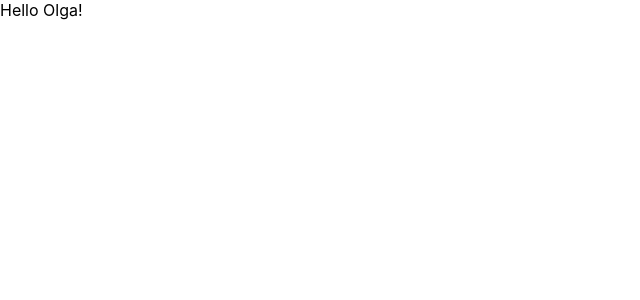
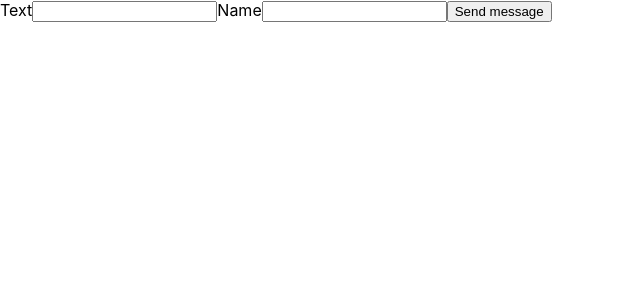
Before and after one commit to Fault1err/GB-React_new, a React (Create React App) app: page / in a window 1280 px wide. Shown: the top 300 px of the page, without its empty margins (0-640 px from the left). Built offline with nearby package versions, Linux system fonts and the light colour scheme.

Commit message:
feat: lesson 2

```diff
--- a/src/App.jsx
+++ b/src/App.jsx
@@ -1,12 +1,60 @@
+import React, { useState, useEffect, UseRef } from 'react';
 import './App.css';
-import Message from './message';
+// import Message from './message';
 
-function App(props) {
-  const name = "Hello Olga!"
+function App() {
+  const [messageList, setMessageList] = useState([]);
+  const [text, setText] = useState('');
+  const [author, setAuthor] = useState('');
+
+  useEffect(() => {
+    setTimeout(() => (
+      botAnswer(messageList)
+    ), 2000)
+  }, [messageList])
+
+  const handleSubmit = (e) => {
+    e.preventDefault();
+
+    setMessageList(prevState => [...prevState, {
+      id: giveLastId(prevState),
+      author,
+      text
+    }])
+  }
+
+  function giveLastId(array) {
+    return array.length ? array[array.length - 1].id + 1 : 0;
+  }
+
+  function botAnswer() {
+    const lastAuthor = messageList[messageList.length - 1];
+    if (lastAuthor && lastAuthor.author) {
+      setMessageList(prevState => [...prevState, {
+        id: giveLastId(prevState),
+        text: `Author's message ${lastAuthor.author} sent`
+      }])
+    }
+  }
+
   return (
-   <div>
-    <Message name={name} />
-   </div>
+    <div>
+      <form onSubmit={handleSubmit}>
+        <label>Text</label>
+        <input value={text} onChange={(e) => setText(e.target.value)} />
+        <label>Name</label>
+        <input value={author} onChange={(e) => setAuthor(e.target.value)} />
+        <button type='submit'>Send message</button>
+      </form>
+      {messageList.map((message) => {
+        return (
+          <div key={message.id}>
+            {message.author && <p>Author: {message.author}</p>}
+            <p>{message.author && <a>Text</a>} {message.text}</p>
+          </div>
+        )
+      })}
+    </div>
   );
 }
 
```
